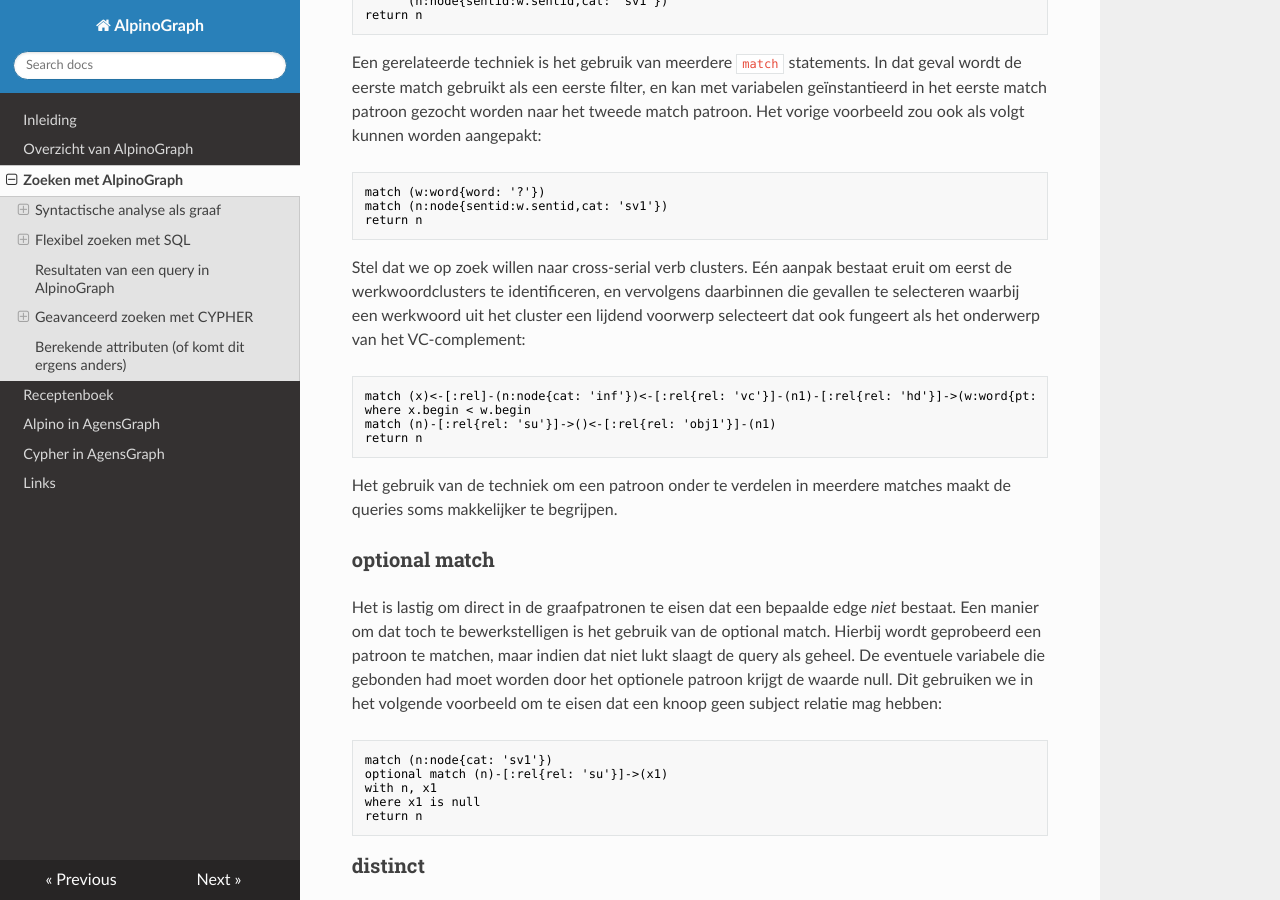
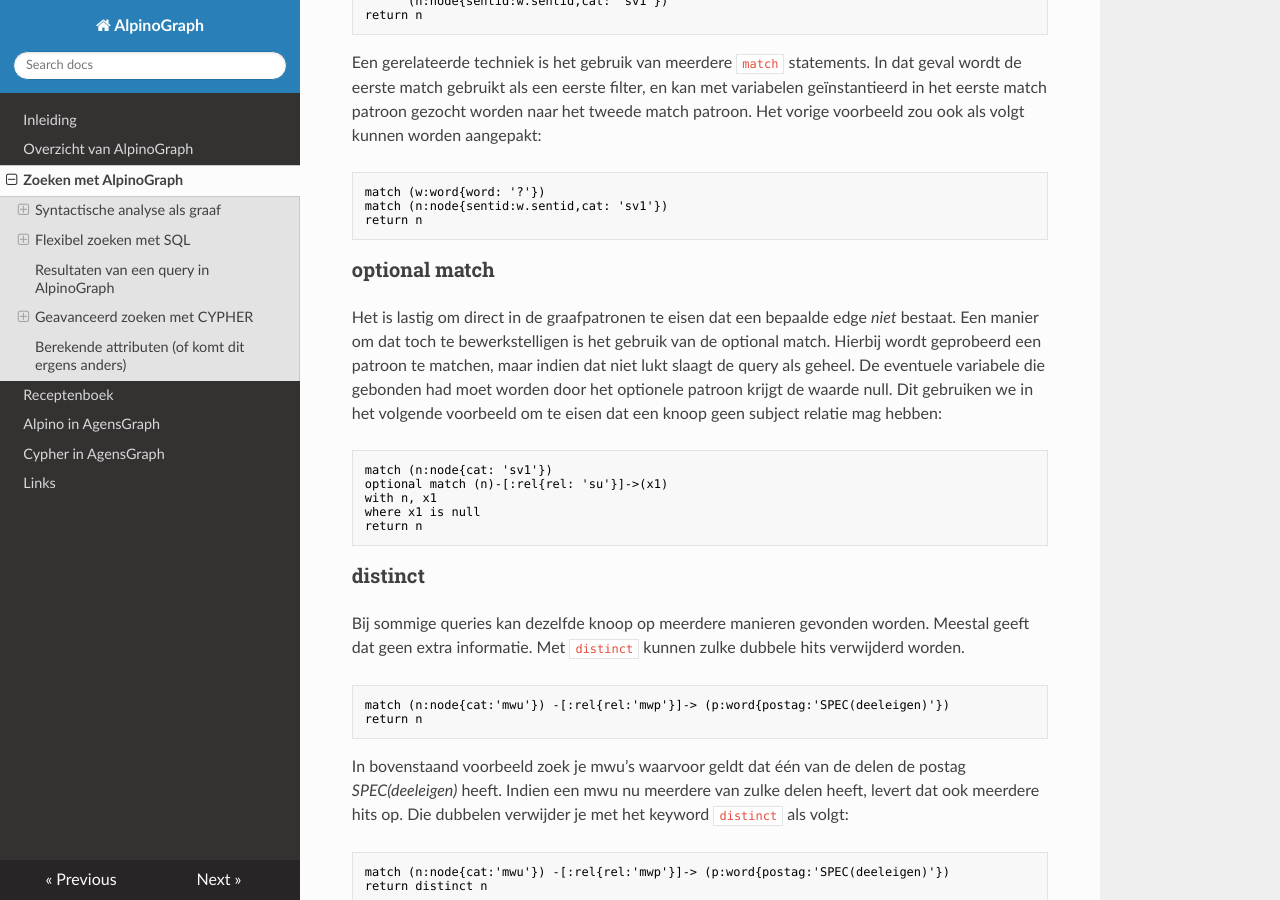
Before and after one commit to rug-compling/alpinograph-docs, an MkDocs documentation site: the page built from docs/zoeken.md, in a window 1280 px wide and 900 px high, scrolled down 4523 px. Built offline with MkDocs 1.6.1, drawn with Linux system fonts in a browser that asks for light colours; nearby versions of some CDN libraries.

Commit message:
Update zoeken.md
verplaatste voorbeeld met cross serial verbs naar receptenboek bij match in match

````diff
--- a/docs/zoeken.md
+++ b/docs/zoeken.md
@@ -184,16 +184,6 @@ match (n:node{sentid:w.sentid,cat: 'sv1'})
 return n
 ```
 
-Stel dat we op zoek willen naar cross-serial verb clusters. Eén aanpak bestaat eruit om eerst de werkwoordclusters te identificeren, en vervolgens daarbinnen die gevallen te selecteren waarbij een werkwoord uit het cluster een lijdend voorwerp selecteert dat ook fungeert als het onderwerp van het VC-complement:
-
-```text
-match (x)<-[:rel]-(n:node{cat: 'inf'})<-[:rel{rel: 'vc'}]-(n1)-[:rel{rel: 'hd'}]->(w:word{pt: 'ww'})
-where x.begin < w.begin
-match (n)-[:rel{rel: 'su'}]->()<-[:rel{rel: 'obj1'}]-(n1)
-return n
-```
-
-Het gebruik van de techniek om een patroon onder te verdelen in meerdere matches maakt de queries soms makkelijker te begrijpen.
 
 
 ### optional match
````
